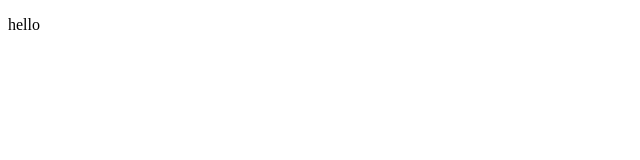
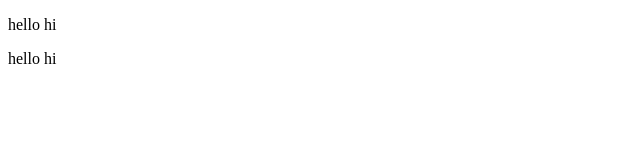
Before and after one commit to tech2etc/Build-and-Deploy-Ecommerce-Website, a plain HTML site: page index.html in a window 1280 px wide. Shown: the full height of the page, 0-640 px from the left. Drawn offline with Linux system fonts and the light colour scheme.

Commit message:
second commit

```diff
--- a/index.html
+++ b/index.html
@@ -6,6 +6,7 @@
     <title>Document</title>
 </head>
 <body>
-    <p>hello</p>
+    <p>hello hi</p>
+    <p>hello hi</p>
 </body>
 </html>
```
